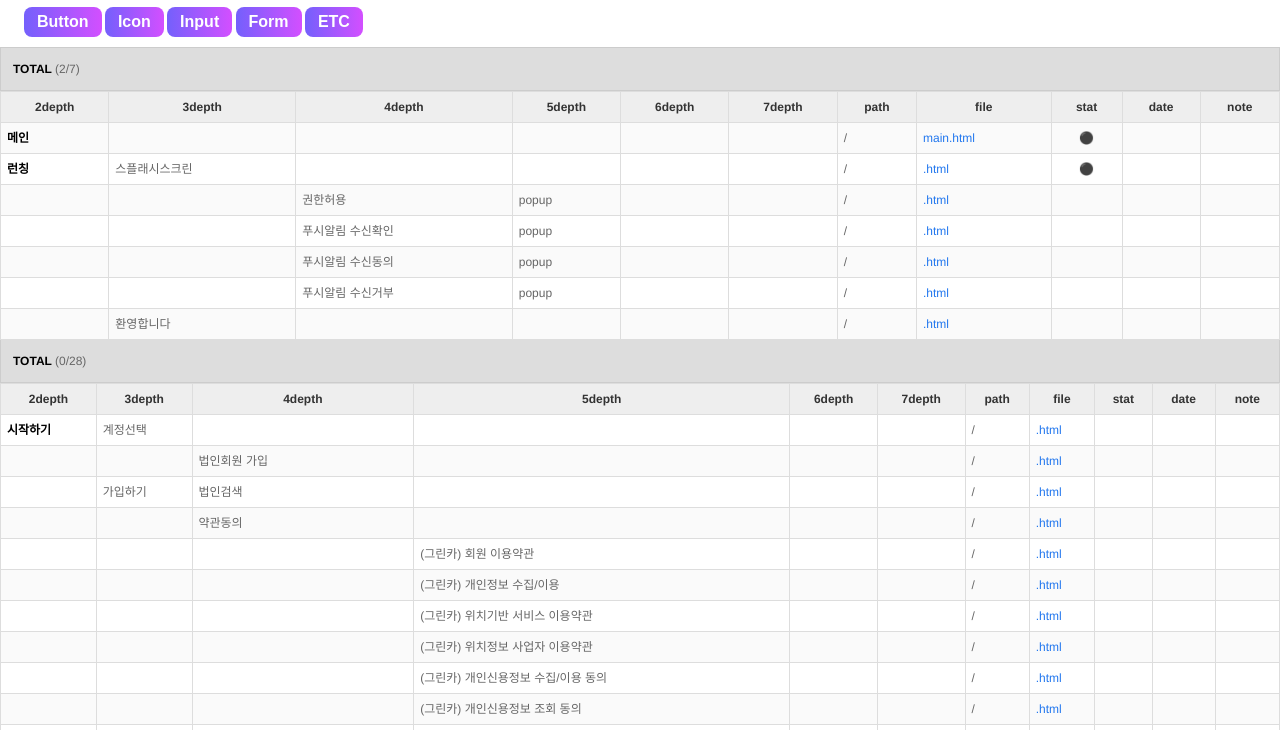
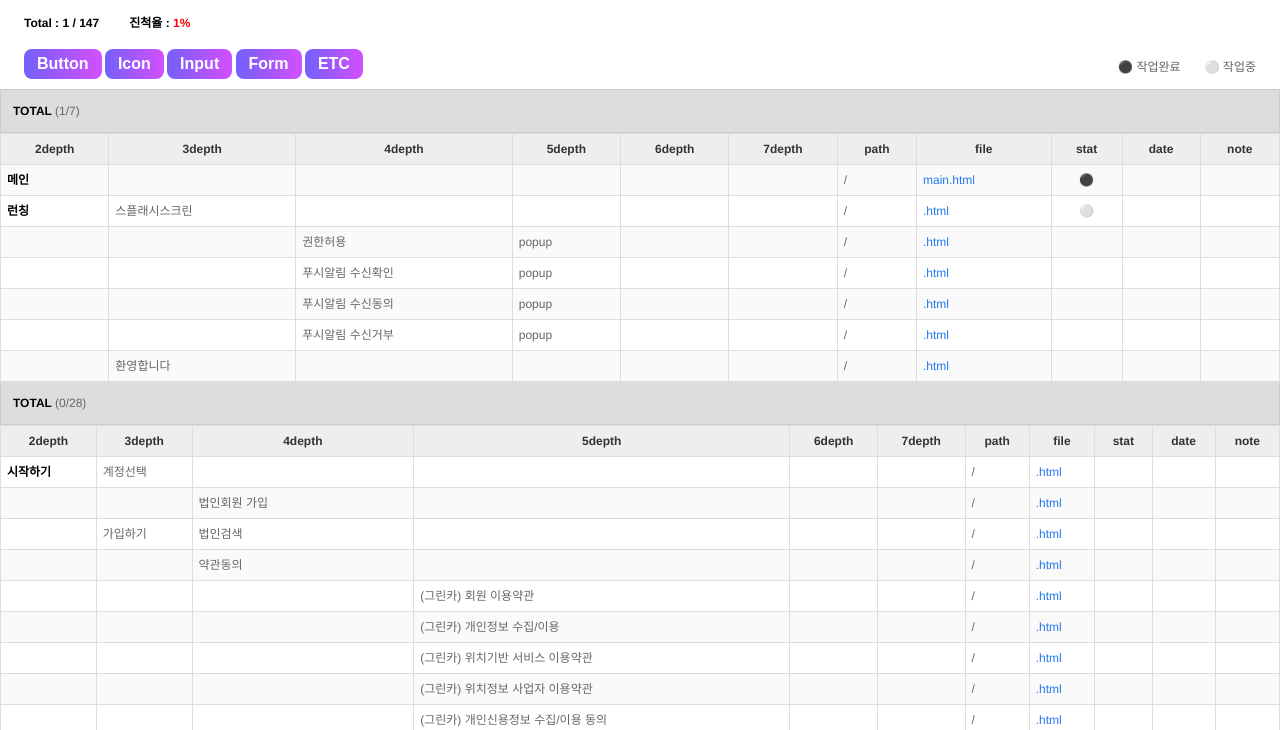
Before and after one commit to minwo/myGreenCar, a website: page src/status.html in a window 1280 px wide. Shown: the part 58-788 px from the top of the page. Drawn offline with nearby package versions, Linux system fonts and the light colour scheme.

Commit message:
status 수정

```diff
--- a/src/status.html
+++ b/src/status.html
@@ -43,7 +43,20 @@
 				.header ul li {
 					display:inline;
 				}
+				.header > div {
+					display:flex;
+					margin:1em 0;
+					font-weight:bold;
+					color:#000;
+				}
+				.header > div div {
+					margin-right:30px;
+				}
+				.header .h-percent {
+					color:red;
+				}
             .button-group{
+				position:relative;
                 padding:5px 2em 10px
             }
             .button-group a{
@@ -61,6 +74,17 @@
                 border-radius: 0.5rem;
                 transition: 0.3s ease;
             }
+			.button-group div{
+				position:absolute;
+				top:0;
+				right:0;
+				display:flex;
+				align-items:center;
+				height:100%;
+			}
+			.button-group div span{
+				margin-right:2em;
+			}
 			.group-title {
 				margin-top:1em;
 				color:#000;
@@ -162,10 +186,19 @@
 							stat: 'td.stat',
 							index: 0,
 							openAll: false,
-							speed: 'fast'
+							speed: 'fast',
+							completed: 0
 						}, options),
 						all_sections = this,
 						header = $('div.header');
+
+					$(settings.stat).each(function () {
+						$(this).text() == '⚫' && settings.completed++;
+					});
+					$('.h-completed').text(settings.completed);
+					$('.h-total').text($(settings.files).length);
+					$('.h-percent span').text(Math.round(settings.completed / $(settings.files).length * 100));
+
 					return this.each(function () {
 						var self = this,
 							$self = $(self),
@@ -178,7 +211,7 @@
 							var stat = $(settings.stat, this);
 							stat.each(function () {
 								var text = $(this).text();
-								if (text) {
+								if (text == "⚫") {
 									completed++;
 								}
 							});
@@ -202,7 +235,6 @@
 				};
 				$(document).ready(function () {
 					$('div.section').stat({ openAll: true });
-					$('#total').text($('tbody tr').length);
 					$('tbody tr:even').addClass('even');
 					$('tbody td[rowspan][rowspan!=1]').addClass('multi');
 				});
@@ -213,6 +245,10 @@
 		<script type="text/javascript">document.body.className += ' js';</script>
 		<div class="header">
 			<h1>그린카</h1>
+			<div>
+				<div>Total : <strong class="h-completed">0</strong> / <strong class="h-total">0</strong></div>
+				<div>진척율 : <strong class="h-percent"><span>0</span>%</strong></div>
+			</div>
 		</div>
         <div class="button-group">
             <a href="components/button.html" target="_blank">Button</a>
@@ -220,6 +256,11 @@
             <a href="components/input.html" target="_blank">Input</a>
             <a href="components/form.html" target="_blank">Form</a>
             <a href="components/etc.html" target="_blank">ETC</a>
+
+			<div>
+				<span>⚫ 작업완료</span>
+				<span>⚪ 작업중</span>
+			</div>
         </div>
 		<div class="section" id="menu01" name="menu01">
 			<h2 class="title total">TOTAL</h2>
@@ -263,7 +304,7 @@
 							<td></td>
 							<td>/</td>
 							<td><a target="_blank" href="html/.html">.html</a></td>
-							<td class="stat">⚫</td>
+							<td class="stat">⚪</td>
 							<td class="date"></td>
 							<td></td>
 						</tr>
```
